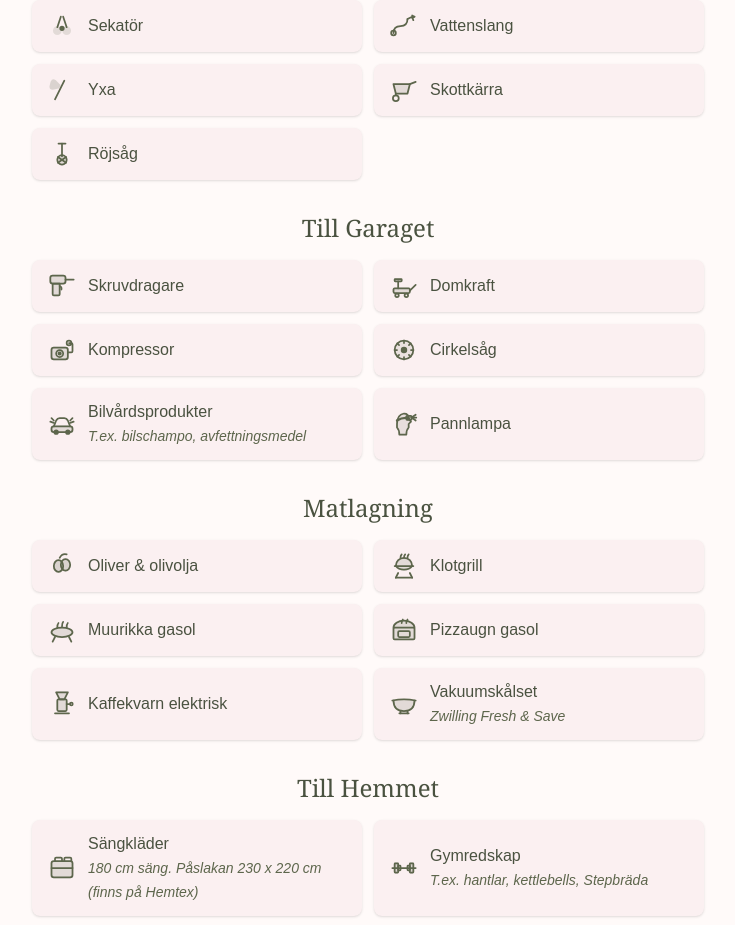
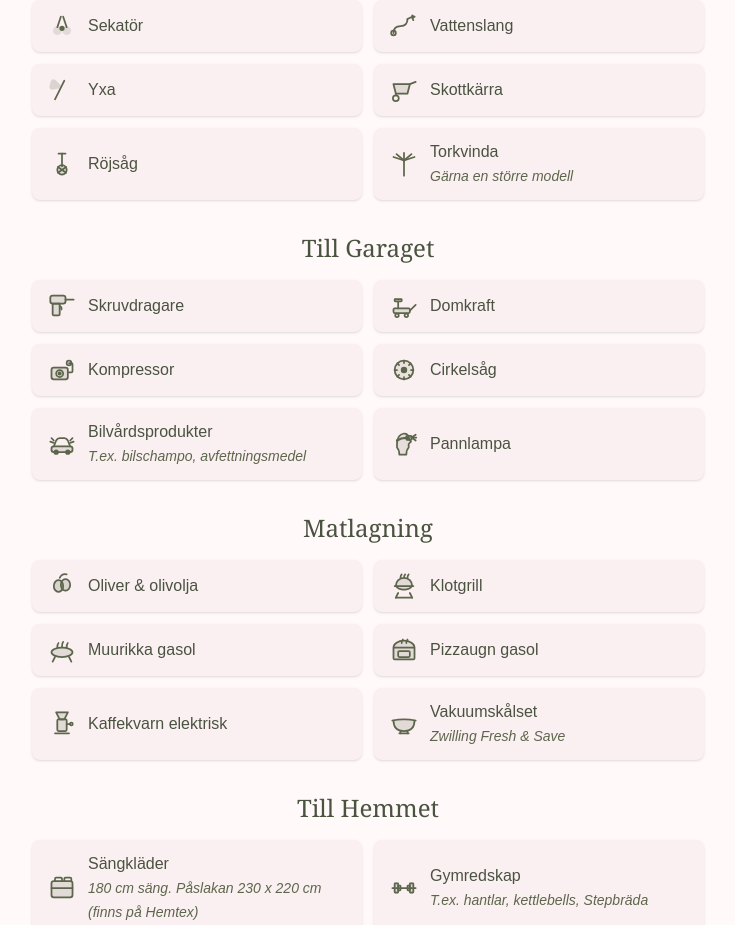
Before and after one commit to Alecktos/alecktos-website, a Next.js app: page /presents in a window 1280 px wide. Shown: the part 1020-1945 px from the top of the page, without its empty margins (272-1007 px from the left). Built offline with nearby package versions, Linux system fonts and the light colour scheme.

Commit message:
Add torkvinda

```diff
--- a/app/components/GiftIcons.tsx
+++ b/app/components/GiftIcons.tsx
@@ -1,4 +1,4 @@
-import type { JSX } from "react";
+import type {JSX} from "react";
 
 const svgProps = {
 	width: 28,
@@ -389,3 +389,18 @@ export function GlassBowlIcon(): JSX.Element {
 		</svg>
 	);
 }
+
+export function TorkvindaIcon(): JSX.Element {
+	return (
+		<svg {...svgProps}>
+			{/* Center pole */}
+			<line x1="12" y1="9" x2="12" y2="22"/>
+			{/* Arms angled upward, radiating from the hub */}
+			<line x1="12" y1="9" x2="21" y2="6"/>
+			<line x1="12" y1="9" x2="3" y2="6"/>
+			<line x1="12" y1="9" x2="5.6" y2="3.5"/>
+			<line x1="12" y1="9" x2="12" y2="2.5"/>
+			<line x1="12" y1="9" x2="18.4" y2="3.5"/>
+		</svg>
+	);
+}
--- a/app/presents/page.tsx
+++ b/app/presents/page.tsx
@@ -10,6 +10,7 @@ import {
 	CoffeeGrinderIcon,
 	CompressorIcon,
 	GiftCardIcon,
+	GlassBowlIcon,
 	GymIcon,
 	HeadlampIcon,
 	KettleGrillIcon,
@@ -21,10 +22,10 @@ import {
 	SecateursIcon,
 	SnowShovelIcon,
 	SpeakerIcon,
+	TorkvindaIcon,
 	WaterHoseIcon,
 	WheelbarrowIcon,
 	WineIcon,
-	GlassBowlIcon,
 } from "@/app/components/GiftIcons";
 import type {JSX} from "react";
 
@@ -51,6 +52,7 @@ const categories: GiftCategory[] = [
 			{ name: "Yxa", icon: <AxeIcon /> },
 			{ name: "Skottkärra", icon: <WheelbarrowIcon /> },
 			{ name: "Röjsåg", icon: <ClearingSawIcon /> },
+			{name: "Torkvinda", icon: <TorkvindaIcon/>, comment: "Gärna en större modell"},
 		],
 	},
 	{
```
